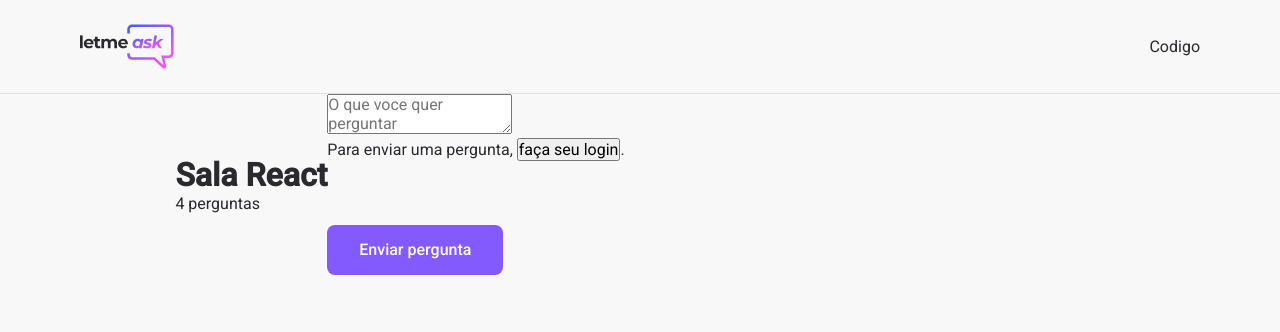
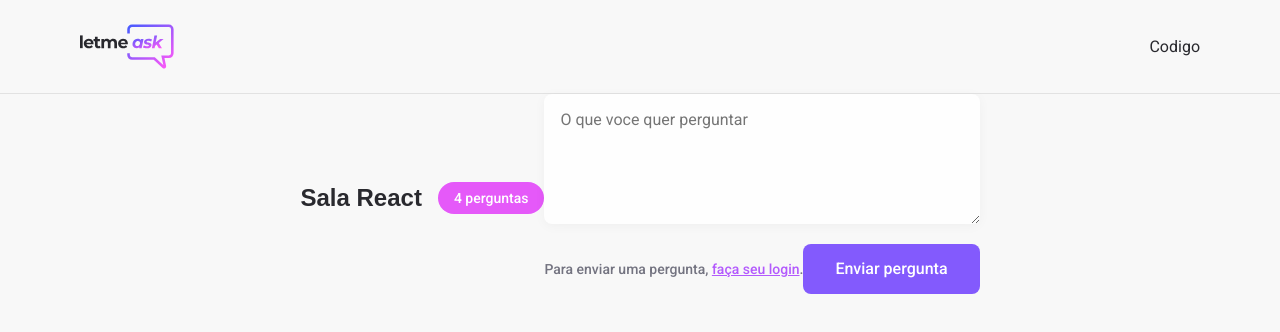
Before and after one commit to zulatto/LetMeAsk, a React (Create React App) app: page /rooms/1 in a window 1280 px wide. Shown: the top 332 px of the page. Built offline with nearby package versions, Linux system fonts and the light colour scheme; no server answers.

Commit message:
update sass

```diff
--- a/src/pages/Room.tsx
+++ b/src/pages/Room.tsx
@@ -5,7 +5,7 @@ import { Button } from '../components/Button';
 import '../styles/room.scss';
 
 export function Room(){
-    return  (
+    return (
         <div id="page-room">
             <header>
                 <div className="content">
@@ -14,7 +14,7 @@ export function Room(){
                 </div>
             </header>
 
-            <main className="content">
+            <main>
                 <div className="room-title">
                     <h1>Sala React</h1>
                     <span>4 perguntas</span>
@@ -24,11 +24,12 @@ export function Room(){
                     <textarea
                         placeholder="O que voce quer perguntar"
                     />
-                    <div className="fomr-footer">
+                    <div className="form-footer">
                         <span>Para enviar uma pergunta, <button>faça seu login</button>.</span>
-                    <Button type="submit">Enviar pergunta</Button>
+                        <Button type="submit">Enviar pergunta</Button>
                     </div>
                 </form>
+
             </main>
         </div>
     );
--- a/src/styles/button.scss
+++ b/src/styles/button.scss
@@ -1,5 +1,4 @@
-.button{
-    margin-top: 64px;
+.button {
   height: 50px;
   border-radius: 8px;
   font-weight: 500;
@@ -10,16 +9,16 @@
   justify-content: center;
   cursor: pointer;
   border: 0;
-    transition: filter .3s;
+  transition: filter 0.3s;
   padding: 0 32px;
-    img{
+  img {
     margin-right: 8px;
   }
-    &:not(:disabled):hover{
-        filter: brightness(.85);
+  &:not(:disabled):hover {
+    filter: brightness(0.85);
   }
-    &:disabled{
-        opacity: .6;
+  &:disabled {
+    opacity: 0.6;
     cursor: not-allowed;
   }
 }
--- a/src/styles/room.scss
+++ b/src/styles/room.scss
@@ -15,8 +15,66 @@
       }
     }
   }
-  main{
-      max-width: 800px;
+  main {
+    max-width: 800px;
+    margin: 0 auto;
 
+    .room-title {
+      margin: 32px 0 24px;
+      display: flex;
+      align-items: center;
+
+      h1 {
+        font-family: "Poopins", sans-serif;
+        font-size: 24px;
+        color: #29292e;
+      }
+
+      span {
+        margin-left: 16px;
+        background: #e559f9;
+        border-radius: 9999px;
+        padding: 8px 16px;
+        color: #fff;
+        font-weight: 500;
+        font-size: 14px;
+      }
+    }
+
+    form {
+      textarea {
+        width: 100%;
+        border: 0;
+        padding: 16px;
+        border-radius: 8px;
+        background: #fefefe;
+        box-shadow: 0 2px 12px rgba(0, 0, 0, 0.04);
+        resize: vertical;
+        min-height: 130px;
+      }
+
+      .form-footer {
+        display: flex;
+        justify-content: space-between;
+        align-items: center;
+        margin-top: 16px;
+
+        span {
+          font-size: 14px;
+          color: #737380;
+          font-weight: 500;
+
+          button {
+            background: transparent;
+            border: 0;
+            color: #b35afd;
+            text-decoration: underline;
+            font-size: 14px;
+            font-weight: 500;
+            cursor: pointer;
+          }
+        }
+      }
+    }
   }
 }
```
Lines whose indentation alone changed are shown as unchanged.
